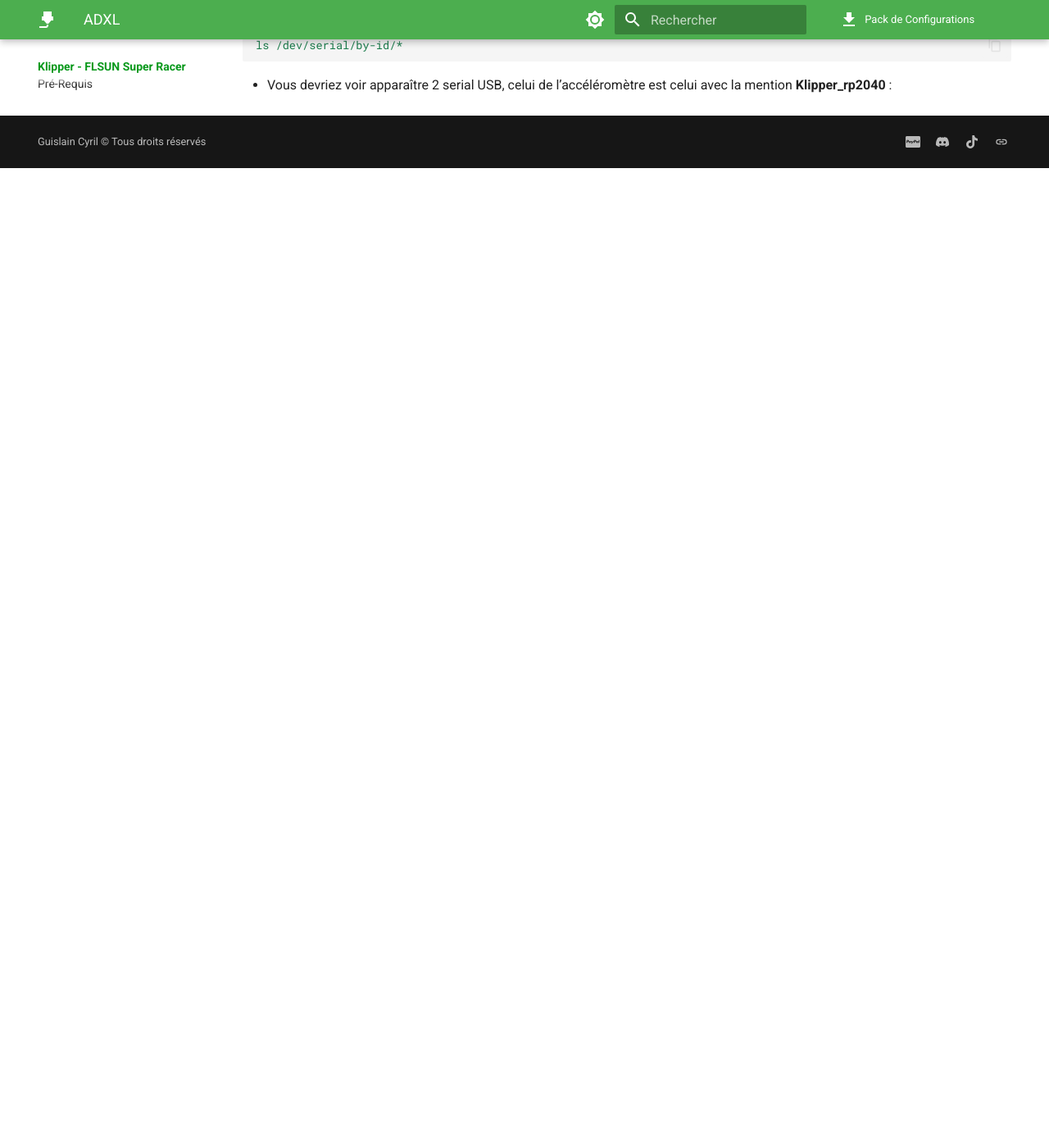
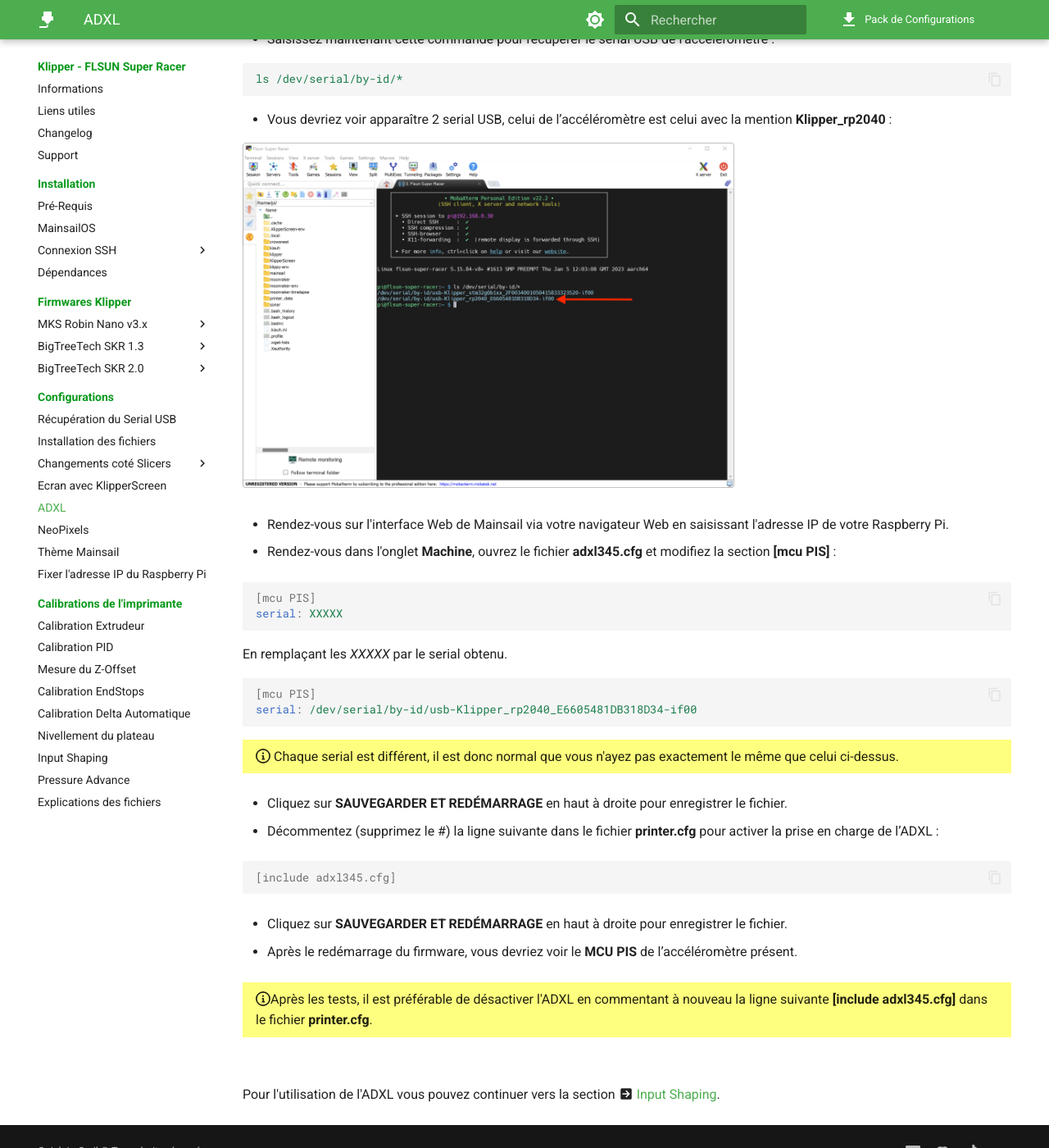
Before and after one commit to Guilouz/test, an MkDocs documentation site: the page built from docs/configurations/adxl.md, in a window 1280 px wide and 1400 px high, scrolled down 2051 px. Shown: the whole window at 82% size. Built offline with MkDocs 1.6.1 and Material for MkDocs 9.7.7, drawn with Linux system fonts in a browser that asks for light colours; comment, search, counter and statistics services are not loaded; before the commit the page ends 2256 px from its top, so only the background shows below that.

Commit message:
Update adxl.md

````diff
--- a/docs/configurations/adxl.md
+++ b/docs/configurations/adxl.md
@@ -22,6 +22,8 @@
 :octicons-info-16: Il est nécessaire de couper les bords jaunes pour réduire la largeur.
 
 ==}
+
+<br />
 
 - Vérifiez que les dépendances nécessaires au fonctionnement de l’accéléromètre sont à jour en saisissant les commandes suivantes (une commande à la fois) :
 
@@ -90,3 +92,49 @@
 ```
 
 - Vous devriez voir apparaître 2 serial USB, celui de l’accéléromètre est celui avec la mention **Klipper_rp2040** :
+
+![Fysetc Portable Input Shaper](../assets/img/configurations/pis-3.png){ width="600" }
+
+- Rendez-vous sur l'interface Web de Mainsail via votre navigateur Web en saisissant l'adresse IP de votre Raspberry Pi.
+
+- Rendez-vous dans l'onglet **Machine**, ouvrez le fichier **adxl345.cfg** et modifiez la section **[mcu PIS]** :
+
+``` yaml
+[mcu PIS]
+serial: XXXXX
+```
+
+En remplaçant les *XXXXX* par le serial obtenu.
+
+``` yaml
+[mcu PIS]
+serial: /dev/serial/by-id/usb-Klipper_rp2040_E6605481DB318D34-if00
+```
+
+{==
+
+:octicons-info-16: Chaque serial est différent, il est donc normal que vous n'ayez pas exactement le même que celui ci-dessus.
+
+==}
+
+- Cliquez sur **SAUVEGARDER ET REDÉMARRAGE** en haut à droite pour enregistrer le fichier.
+
+- Décommentez (supprimez le #) la ligne suivante dans le fichier **printer.cfg** pour activer la prise en charge de l’ADXL :
+
+``` yaml
+[include adxl345.cfg]
+```
+
+- Cliquez sur **SAUVEGARDER ET REDÉMARRAGE** en haut à droite pour enregistrer le fichier.
+
+- Après le redémarrage du firmware, vous devriez voir le **MCU PIS** de l’accéléromètre présent.
+
+{==
+
+:octicons-info-16:Après les tests, il est préférable de désactiver l'ADXL en commentant à nouveau la ligne suivante **[include adxl345.cfg]** dans le fichier **printer.cfg**.
+
+==}
+
+<br />
+
+Pour l'utilisation de l'ADXL vous pouvez continuer vers la section :material-arrow-right-box: [Input Shaping](../calibrations/input-shaping.md).
````
